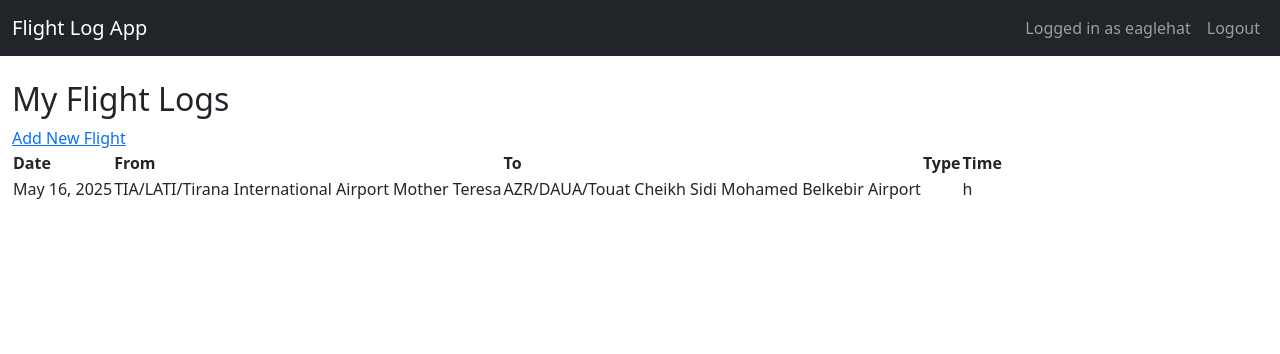
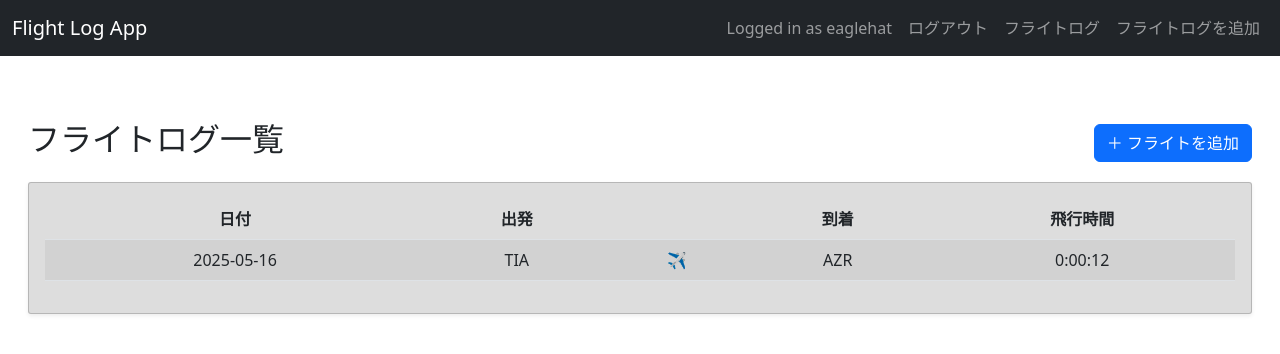
Before and after one commit to eaglehat0423/flight_log, a Django app: page / in a window 1280 px wide. Shown: the top 354 px of the page. Run offline with Django 5.2, Linux system fonts and the light colour scheme; a user stored in the database is signed in; data comes from the database, SQL or seed files in the repository; both versions use the stored data as it was after the commit; some libraries are stand-ins or nearby versions.

Commit message:
loglistをデザイン

```diff
--- a/flightlog/templates/flightlog/log_list.html
+++ b/flightlog/templates/flightlog/log_list.html
@@ -1,20 +1,45 @@
 {% extends 'base.html' %}
 
+{% load custom_filters %}
+
 {% block content %}
-<h2>My Flight Logs</h2>
-<a href="{% url 'add_log' %}">Add New Flight</a>
-<table>
+<div class="container-fluid mt-5 p-3">
+  <div class="d-flex justify-content-between align-items-center mb-3">
+    <h2>フライトログ一覧</h2>
+    <a href="{% url 'add_log' %}" class="btn btn-primary">＋ フライトを追加</a>
+  </div>
+
+  <div class="card shadow-sm">
+    <div class="card-body">
+      <div class="table-responsive">
+        <table class="table table-striped table-hover">
+          <thead class="thead-light">
             <tr>
-    <th>Date</th><th>From</th><th>To</th><th>Type</th><th>Time</th>
+              <th class="text-center text-nowrap">日付</th>
+              <th class="text-center text-nowrap">出発</th>
+              <th class="text-center text-nowrap"></th>
+              <th class="text-center text-nowrap">到着</th>
+              <th class="text-center text-nowrap">飛行時間</th>
             </tr>
+          </thead>
+          <tbody>
             {% for log in logs %}
             <tr>
-    <td>{{ log.date }}</td>
-    <td>{{ log.departure }}</td>
-    <td>{{ log.arrival }}</td>
-    <td>{{ log.flight_type }}</td>
-    <td>{{ log.flight_time }}h</td>
+            <td class="text-center text-nowrap">{{ log.date|date:"Y-m-d" }}</td>
+            <td class="text-center text-nowrap">{{ log.departure|extract_iata }}</td>
+            <td class="text-center text-nowrap"> ✈ </td>
+            <td class="text-center text-nowrap">{{ log.arrival|extract_iata }}</td>
+            <td class="text-center text-nowrap">{{ log.total_time }}</td>
+            </tr>
+            {% empty %}
+            <tr>
+              <td colspan="5" class="text-center">フライトログはまだ登録されていません。</td>
             </tr>
             {% endfor %}
+          </tbody>
         </table>
+      </div>
+    </div>
+  </div>
+</div>
 {% endblock %}
--- a/flightlog/templatetags/custom_filters.py
+++ b/flightlog/templatetags/custom_filters.py
@@ -7,3 +7,12 @@ def add_class(field, css_class):
     if hasattr(field, 'as_widget'):
         return field.as_widget(attrs={"class": css_class})
     return field  # フィールドでない場合はそのまま返す
+
+
+@register.filter(name='extract_iata')
+def extract_iata(value):
+    if value:
+        parts = value.split('/')
+        if parts:
+            return parts[0]
+    return value  # 返す値がない場合、そのまま返す
--- a/templates/base.html
+++ b/templates/base.html
@@ -15,9 +15,9 @@
 </head>
 <body>
     <!-- ナビゲーションバー -->
-    <nav class="navbar navbar-expand-lg navbar-dark bg-dark">
+    <nav class="navbar navbar-expand-md navbar-dark bg-dark">
         <div class="container-fluid">
-            <a class="navbar-brand" href="#">Flight Log App</a>
+            <a class="navbar-brand" href="http://127.0.0.1:8000/">Flight Log App</a>
             <button class="navbar-toggler" type="button" data-bs-toggle="collapse" data-bs-target="#navbarContent">
                 <span class="navbar-toggler-icon"></span>
             </button>
@@ -28,7 +28,13 @@
                             <span class="nav-link">Logged in as {{ user.username }}</span>
                         </li>
                         <li class="nav-item">
-                            <a class="nav-link" href="{% url 'logout' %}">Logout</a>
+                            <a class="nav-link" href="{% url 'logout' %}">ログアウト</a>
+                        </li>
+                        <li class="nav-item">
+                            <a class="nav-link" href="{% url 'log_list' %}">フライトログ</a>
+                        </li>
+                        <li class="nav-item">
+                            <a class="nav-link" href="{% url 'add_log' %}">フライトログを追加</a>
                         </li>
                     {% else %}
                         <li class="nav-item">
```
Also changed, not shown: db.sqlite3. Lines whose indentation alone changed are shown as unchanged.
